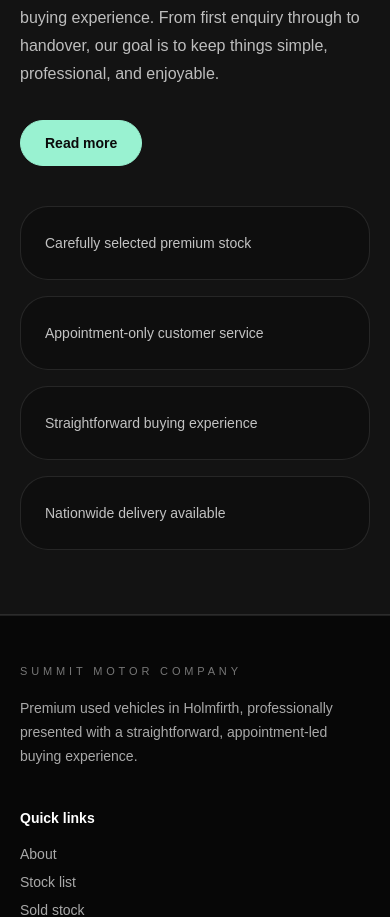
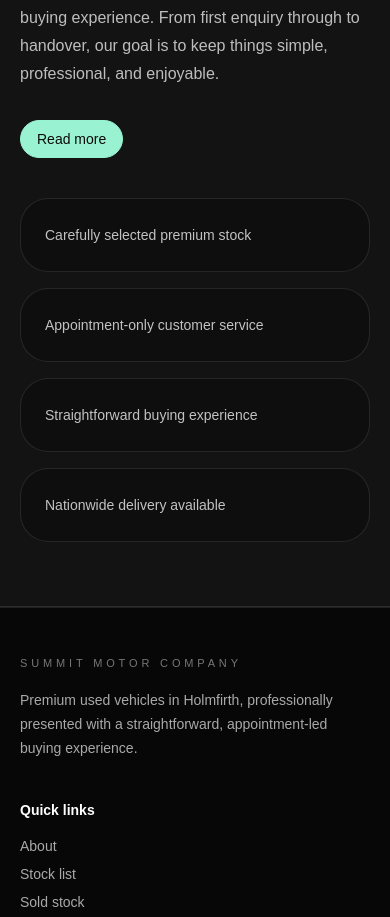
Before and after one commit to alexcowper20-del/summit-motor-company, a Next.js app: page / in a window 390 px wide. Shown: the part 3203-4120 px from the top of the page. Built offline with nearby package versions, Linux system fonts and the light colour scheme.

Commit message:
refine mobile menu hover and button consistency

```diff
--- a/app/page.tsx
+++ b/app/page.tsx
@@ -243,7 +243,7 @@ function Shell({ children, title, eyebrow, intro }: ShellProps) {
               </button>
               <button
                 onClick={() => setMobileOpen((v) => !v)}
-                className="rounded-full border border-white/10 p-2 lg:hidden"
+                className="rounded-full border border-white/10 p-2 transition hover:border-[#99f2d1] hover:text-[#99f2d1] lg:hidden"
               >
                 {mobileOpen ? <X className="h-5 w-5" /> : <Menu className="h-5 w-5" />}
               </button>
@@ -435,7 +435,7 @@ function StockCard({ car, hidePrice = false }: { car: any; hidePrice?: boolean }
               </p>
               <button
                 onClick={() => goToPage("about")}
-                className="mt-8 rounded-full border px-6 py-3 text-sm font-semibold text-[#0b0b0b] transition hover:opacity-90"
+                className="mt-8 rounded-full border px-4 py-2 text-sm font-medium text-[#0b0b0b] transition hover:opacity-90"
                 style={{ backgroundColor: ACCENT, borderColor: ACCENT }}
               >
                 Read more
```
